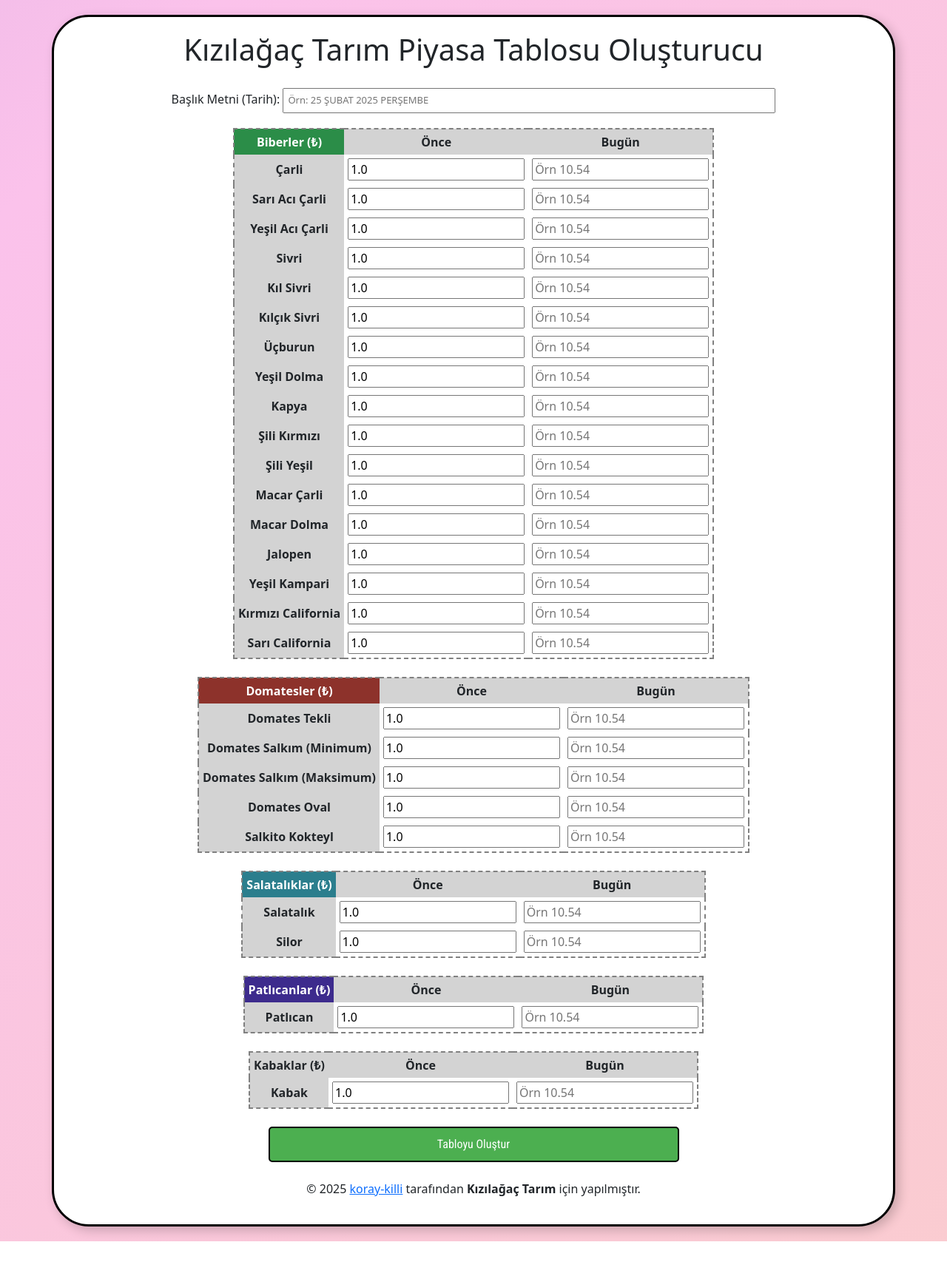
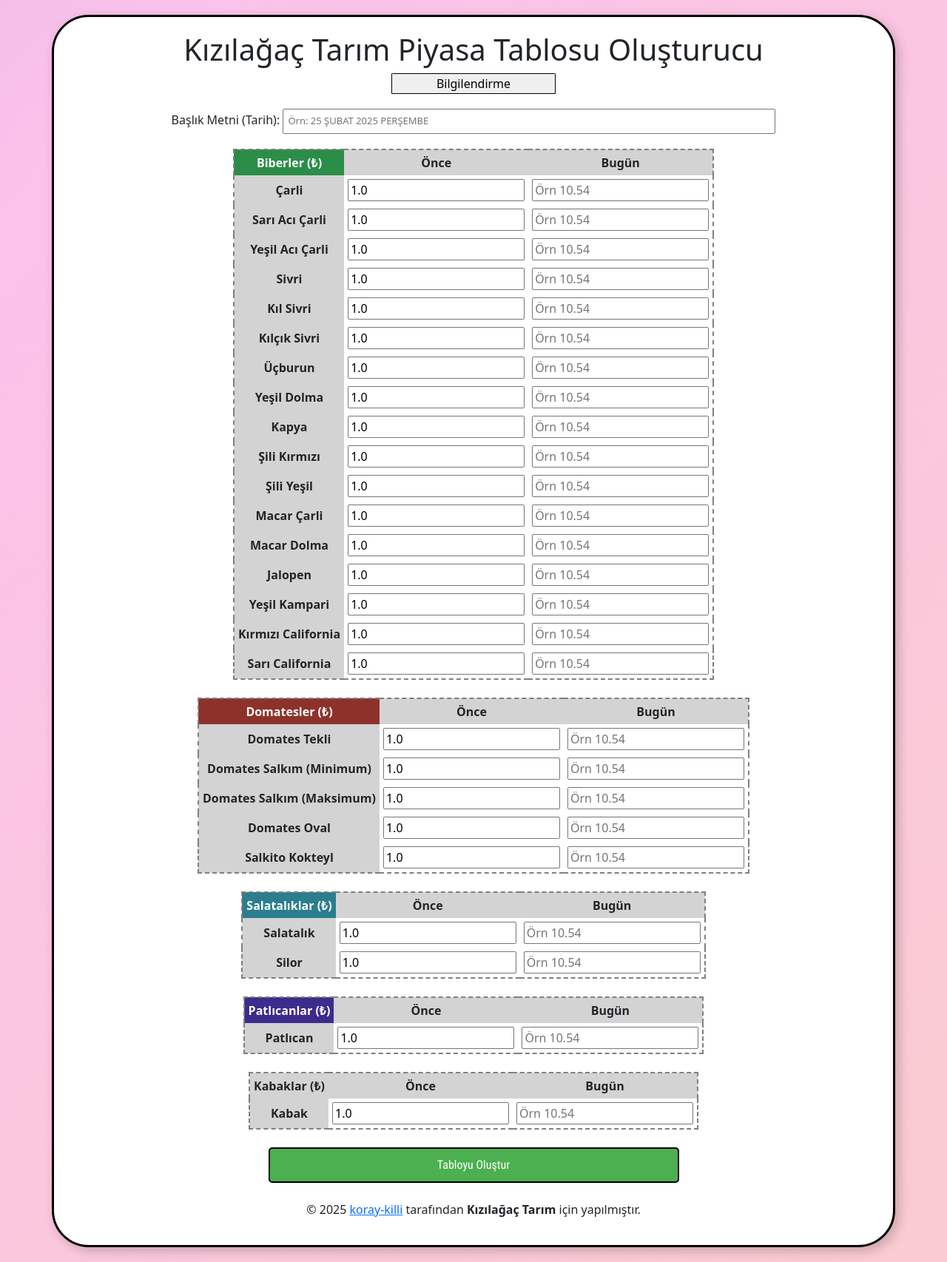
Before and after one commit to koray-killi/fiyateditor-django, a Django app: page / in a window 1280 px wide. Shown: the whole page at 74% size. Before the commit the page ends 1678 px from the top, so only its background shows below. Run offline with Django 5.2, Linux system fonts and the light colour scheme; data comes from the database, SQL or seed files in the repository; some libraries are stand-ins or nearby versions.

Commit message:
zero fix and information button

```diff
--- a/FiyatEditor/Main/static/FiyatEditor/css/style.css
+++ b/FiyatEditor/Main/static/FiyatEditor/css/style.css
@@ -16,6 +16,30 @@
 p.title {
     display: inline;
     margin: 50px;
+}
+
+.swal2-confirm {
+
+            /* padding: dikey boşluk yatay boşluk; */
+            /* Butonun içindeki metin ile kenarları arasındaki boşluğu artırır */
+            padding: 0.75rem 1.5rem !important;
+
+            /* font-size: Butonun içindeki yazının boyutunu büyütür */
+            font-size: 1.1rem !important;
+        }
+
+        /* Eğer "İptal" (Cancel) butonunu da büyütmek isterseniz */
+
+.info {
+    width: 20%;
+    height: min-content;
+    border: 1px solid black;
+    border-radius: 2%;
+    font-size: medium;
+}
+
+button:hover {
+    background-color: #45a049;
 }
 
 
@@ -71,7 +95,7 @@
     border-radius: 5px; /* Kenarları yuvarlatma */
     cursor: pointer; /* Üzerine gelince el işareti */
 }
-button{
+.button{
     border: 3px solid black;
     border-radius: 30px;
     font-family: "Roboto Condensed";
@@ -88,7 +112,7 @@
     border-radius: 5px; /* Kenarları yuvarlatma */
     cursor: pointer; /* Üzerine gelince el işareti */
 }
-button.indir{
+.button.indir{
     border: 3px solid black;
     border-radius: 30px;
     font-family: "Roboto Condensed";
--- a/FiyatEditor/Main/templates/base.html
+++ b/FiyatEditor/Main/templates/base.html
@@ -9,6 +9,7 @@
     <link rel="stylesheet" href="{% static 'FiyatEditor/css/style.css' %}">
     <title>Demre Toptancı Hal Fiyat Editörü</title>
     <link rel="preconnect" href="https://fonts.googleapis.com">
+    <script src="https://cdn.jsdelivr.net/npm/sweetalert2@11"></script>
 <link rel="preconnect" href="https://fonts.gstatic.com" crossorigin>
 <link href="https://cdn.jsdelivr.net/npm/bootstrap@5.3.6/dist/css/bootstrap.min.css" rel="stylesheet" integrity="sha384-4Q6Gf2aSP4eDXB8Miphtr37CMZZQ5oXLH2yaXMJ2w8e2ZtHTl7GptT4jmndRuHDT" crossorigin="anonymous">
 <link href="https://fonts.googleapis.com/css2?family=Roboto+Condensed:ital,wght@0,100..900;1,100..900&family=Rubik:ital,wght@0,300..900;1,300..900&display=swap" rel="stylesheet">
--- a/FiyatEditor/Main/templates/index.html
+++ b/FiyatEditor/Main/templates/index.html
@@ -2,6 +2,20 @@
 <!DOCTYPE html>
 {% block body %}
     <h1>Kızılağaç Tarım Piyasa Tablosu Oluşturucu</h1>
+    <button class="info" id="info" onclick="mesajGoster()">Bilgilendirme</button>
+
+    <script>
+        function mesajGoster() {
+             Swal.fire({
+                title: 'Nasıl Kullanılır?',
+                text: 'Sebze meyve fiyat listesi görselleştirici program. Programı kullanmak için gerekli fiyatları (4.5) tarzı noktalı formatta yazmalısınız, boş geçilmesini istediğiniz ürünler için önceki ve sonraki fiyata 0 değerini giriniz. İletişim adresimiz: koraykll07@gmail.com ',
+                icon: 'question', // 'success', 'error', 'warning', 'info', 'question' olabilir
+                confirmButtonText: 'Tamam'
+            });
+        }
+    </script>
+
+
     <form action="{% url 'index_form' %}" method="POST">
         {% csrf_token %}
         Başlık Metni (Tarih): <input type="text" class="tarih" name="date" id="date" placeholder="Örn: 25 ŞUBAT 2025 PERŞEMBE" required>
@@ -88,7 +102,7 @@
         {% endfor %}
      </table>
      <br>
-     <input type="submit" value="Tabloyu Oluştur">
+     <input type="submit" class="button" value="Tabloyu Oluştur">
         </form>
         <br>
         <p>&copy; 2025 <a target="_blank" href="https://www.github.com/koray-killi">koray-killi</a> tarafından <b>Kızılağaç Tarım</b> için yapılmıştır.</p>
--- a/FiyatEditor/Main/templates/success.html
+++ b/FiyatEditor/Main/templates/success.html
@@ -6,7 +6,7 @@
     <br>
     <br>
     <br>
-    <a href="../static/yazili_resim.png" download="fiyat_tablosu.png"><button class="indir">Resmi İndir</button></a>
+    <a href="../static/yazili_resim.png" download="fiyat_tablosu.png"><button class="button indir">Resmi İndir</button></a>
     <br><br><a href="/">Ana sayfaya dön</a>
 </form>
 {% endblock %}
--- a/FiyatEditor/Main/utils.py
+++ b/FiyatEditor/Main/utils.py
@@ -46,6 +46,9 @@
         # The method that easily gets the data from the lists and drawing this data as text between desired spaces.
         def draw_table(start_x,start_y,desired_list,color,font,is_yesterday,line=0,lineadder=31,prefix="",suffix=" TL",skip_index=None,ex_args=None,ex_blank=None,font_size=None):
             for selected_object in desired_list:
+                if selected_object.yesterday_price == 0 and selected_object.today_price == 0:
+                    line+=lineadder
+                    continue
                 # Exception Handling
                 if desired_list.index(selected_object) == skip_index:
                     continue
```
Also changed, not shown: FiyatEditor/Main/static/yazili_resim.png.
